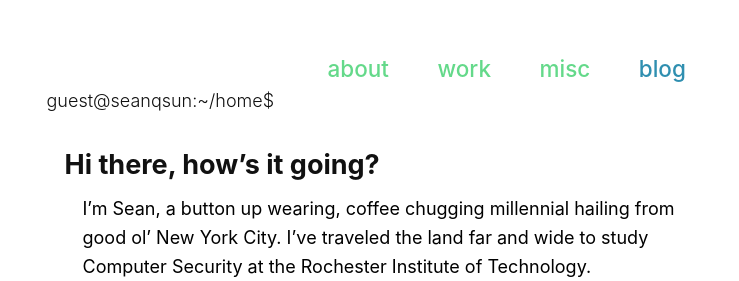
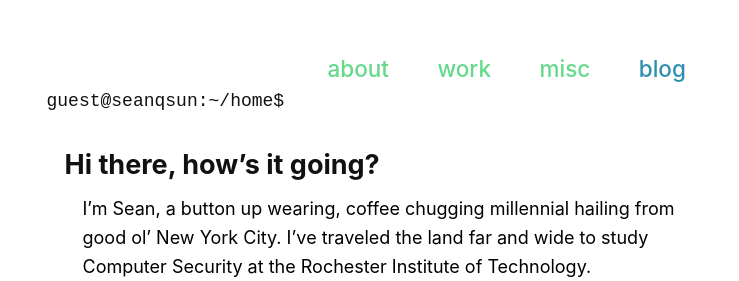
Before and after one commit to Sean-Q-Sun/Sean-Q-Sun.github.io, a Jekyll site: the page built from index.md, in a window 1280 px wide. Shown: the part 181-462 px from the top of the page, without its empty margins (245-984 px from the left). Built offline with Jekyll 4.4.1, drawn with Linux system fonts in a browser that asks for light colours.

Commit message:
monospace fix

```diff
--- a/static/css/main.css
+++ b/static/css/main.css
@@ -142,8 +142,7 @@ h3 {
   margin: 0rem -2rem 1.75rem -2rem;
   font-size: 1rem;
   font-weight: 300;
-   font-family: -apple-system, BlinkMacSystemFont,
-    "Ubuntu Mono", "Roboto Mono", "Fira Sans Mono", "Droid Sans Mono", "Helvetica Neue Mono", "Lucida Console", "Oxygen Mono", "Cantarell Mono", monospace;
+   font-family: "Courier New", "Lucida Console", monospace;
 
 }
 
```
